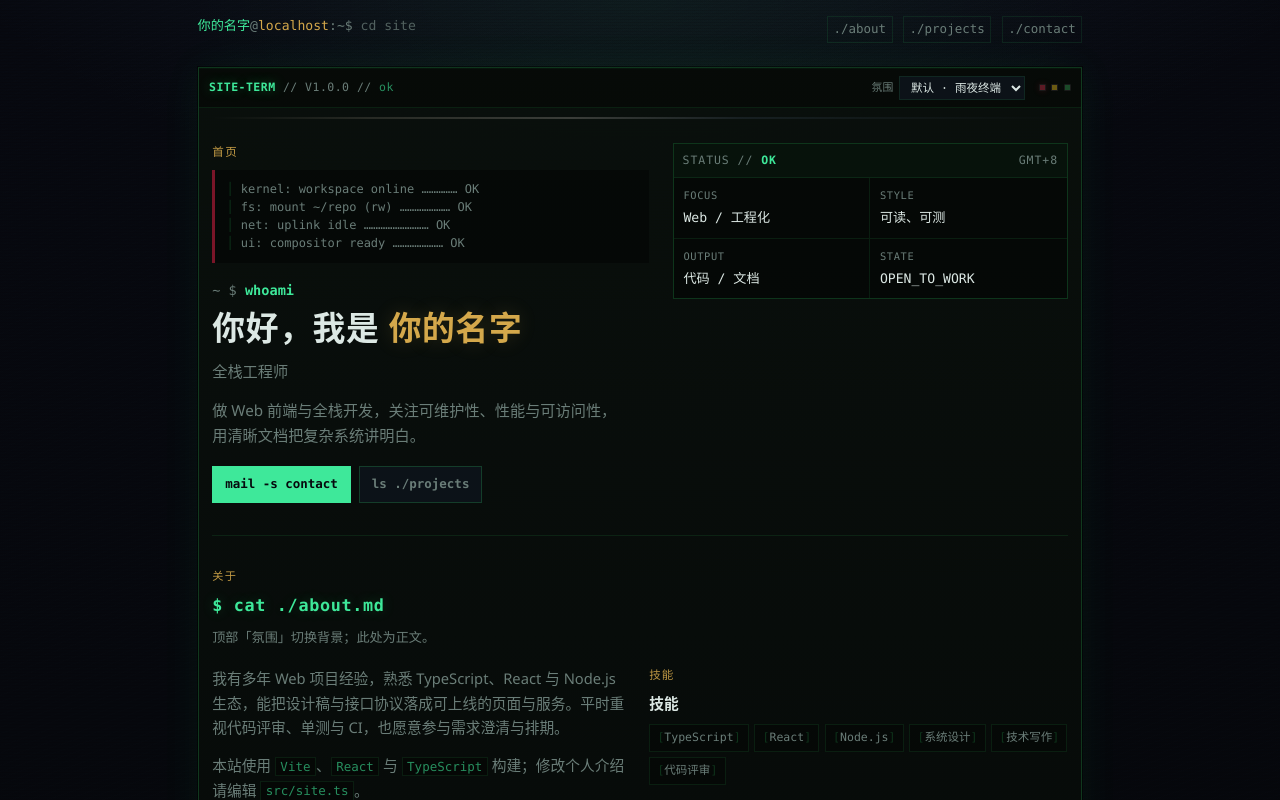
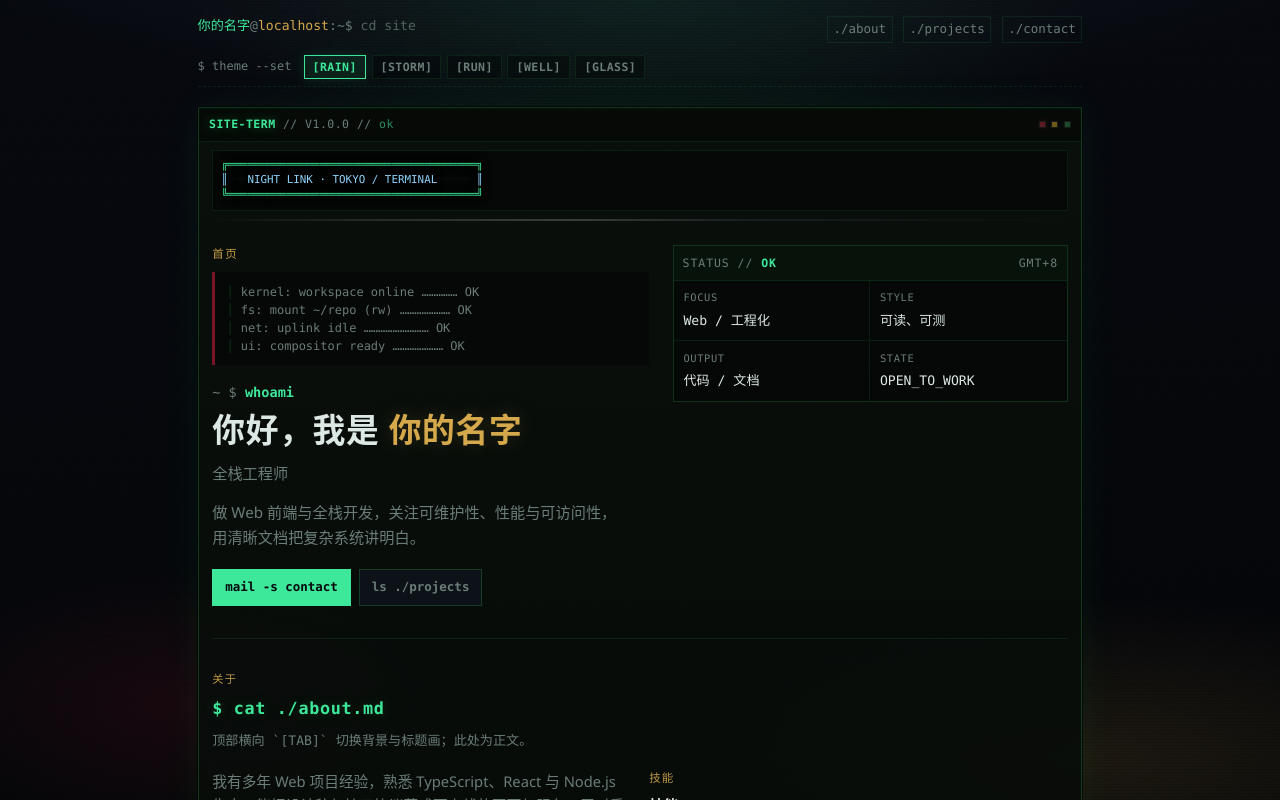
Before and after one commit to aptacc2421/my_blog_web, a React (Vite) app: page / in a window 1280 px wide. Shown: the top 800 px of the page. Built offline with nearby package versions, Linux system fonts and the light colour scheme.

Commit message:
fix: body data-atmosphere; feat: tab bar + term banners

```diff
--- a/index.html
+++ b/index.html
@@ -1,5 +1,5 @@
 <!doctype html>
-<html lang="zh-CN" data-atmosphere="default">
+<html lang="zh-CN">
   <head>
     <meta charset="UTF-8" />
     <link rel="icon" type="image/svg+xml" href="/favicon.svg" />
@@ -8,7 +8,7 @@
     <title>个人主页</title>
     <!-- 不使用外联字体，避免 fonts.googleapis.com 被墙/超时导致页面一直空白转圈 -->
   </head>
-  <body>
+  <body data-atmosphere="default">
     <div id="root"></div>
     <script type="module" src="/src/main.tsx"></script>
   </body>
--- a/src/App.css
+++ b/src/App.css
@@ -36,35 +36,71 @@
   min-width: 0;
 }
 
-.theme-picker {
-  display: inline-flex;
+/* 顶部横向「终端选项卡」：切换 body[data-atmosphere] */
+.atm-toolbar {
+  display: flex;
+  flex-wrap: wrap;
   align-items: center;
-  gap: 0.35rem;
-  text-transform: none;
-  letter-spacing: 0;
+  gap: 0.5rem 0.75rem;
+  padding: 0.45rem 0;
+  font-family: var(--font-mono);
+  font-size: 0.75rem;
+  border-bottom: 1px dashed var(--border-dim);
+  margin-bottom: 0.35rem;
 }
 
-.theme-picker__label {
-  font-size: 0.68rem;
+.atm-toolbar__prompt {
   color: var(--text-muted);
+  flex-shrink: 0;
 }
 
-.theme-picker__select {
+.atm-toolbar__tabs {
+  display: flex;
+  flex-wrap: wrap;
+  gap: 0.35rem;
+  align-items: center;
+}
+
+.atm-tab {
   font-family: var(--font-mono);
   font-size: 0.72rem;
-  color: var(--text);
-  background: var(--surface);
+  font-weight: 600;
+  padding: 0.25rem 0.5rem;
   border: 1px solid var(--border-dim);
-  padding: 0.2rem 0.45rem;
-  max-width: min(220px, 52vw);
+  background: rgba(0, 0, 0, 0.35);
+  color: var(--text-muted);
   cursor: pointer;
+  letter-spacing: 0.04em;
 }
 
-.theme-picker__select:hover,
-.theme-picker__select:focus {
+.atm-tab:hover {
   border-color: var(--border);
-  outline: none;
   color: var(--phosphor);
+}
+
+.atm-tab--active {
+  border-color: var(--phosphor);
+  color: var(--phosphor);
+  background: rgba(57, 255, 122, 0.08);
+  box-shadow: 0 0 12px rgba(57, 255, 122, 0.12);
+}
+
+/* 早期游戏式彩色标题串 */
+.term-banner {
+  margin: 0.5rem 0 0.35rem;
+  padding: 0.45rem 0.5rem;
+  font-family: var(--font-mono);
+  font-size: clamp(0.58rem, 1.35vw, 0.68rem);
+  line-height: 1.35;
+  border: 1px solid var(--border-dim);
+  background: rgba(0, 0, 0, 0.45);
+  overflow-x: auto;
+  white-space: pre;
+}
+
+.term-banner__line {
+  display: block;
+  text-shadow: 0 0 12px rgba(0, 0, 0, 0.5);
 }
 
 .frame__bar strong {
--- a/src/App.tsx
+++ b/src/App.tsx
@@ -2,11 +2,32 @@ import { useLayoutEffect, useState } from "react";
 import "./App.css";
 import { site } from "./site";
 import {
+  ATMOSPHERE_ORDER,
   ATMOSPHERE_STORAGE_KEY,
-  atmospheres,
+  getAtmosphereDef,
   isAtmosphereId,
   type AtmosphereId,
 } from "./themes";
+
+function TermBanner({ id }: { id: AtmosphereId }) {
+  const { banner } = getAtmosphereDef(id);
+  return (
+    <pre
+      className="term-banner"
+      aria-hidden="true"
+    >
+      {banner.map((line, i) => (
+        <span
+          key={i}
+          className="term-banner__line"
+          style={{ color: line.color }}
+        >
+          {line.text}
+        </span>
+      ))}
+    </pre>
+  );
+}
 
 function readAtmosphere(): AtmosphereId {
   try {
@@ -24,7 +45,7 @@ function App() {
   const [atmosphere, setAtmosphere] = useState<AtmosphereId>(readAtmosphere);
 
   useLayoutEffect(() => {
-    document.documentElement.dataset.atmosphere = atmosphere;
+    document.body.dataset.atmosphere = atmosphere;
   }, [atmosphere]);
 
   const onAtmosphereChange = (id: string) => {
@@ -54,27 +75,34 @@ function App() {
         </div>
       </nav>
 
+      <div className="atm-toolbar" role="tablist" aria-label="切换背景氛围">
+        <span className="atm-toolbar__prompt" aria-hidden="true">
+          $ theme --set
+        </span>
+        <div className="atm-toolbar__tabs">
+          {ATMOSPHERE_ORDER.map((id) => (
+            <button
+              type="button"
+              key={id}
+              role="tab"
+              aria-selected={atmosphere === id}
+              className={
+                atmosphere === id ? "atm-tab atm-tab--active" : "atm-tab"
+              }
+              onClick={() => onAtmosphereChange(id)}
+            >
+              [{getAtmosphereDef(id).tab}]
+            </button>
+          ))}
+        </div>
+      </div>
+
       <div className="frame" role="presentation">
         <div className="frame__bar">
           <span className="frame__bar-left">
             <strong>{system.name}</strong> // v{system.version} //{" "}
             <span className="frame__ok">ok</span>
           </span>
-          <label className="theme-picker">
-            <span className="theme-picker__label">氛围</span>
-            <select
-              className="theme-picker__select"
-              value={atmosphere}
-              onChange={(e) => onAtmosphereChange(e.target.value)}
-              aria-label="切换页面背景氛围"
-            >
-              {atmospheres.map((a) => (
-                <option key={a.id} value={a.id}>
-                  {a.label}
-                </option>
-              ))}
-            </select>
-          </label>
           <span className="frame__dots" aria-hidden="true">
             <span />
             <span />
@@ -82,6 +110,7 @@ function App() {
           </span>
         </div>
         <div className="frame__body">
+          <TermBanner id={atmosphere} />
           <div className="window-horizon" aria-hidden="true" />
 
           <main id="top">
@@ -136,7 +165,9 @@ function App() {
                 <h2 id="about-title" className="section__title">
                   $ cat ./about.md
                 </h2>
-                <p className="section__hint">顶部「氛围」切换背景；此处为正文。</p>
+                <p className="section__hint">
+                  顶部横向 `[TAB]` 切换背景与标题画；此处为正文。
+                </p>
               </div>
               <div className="grid-2">
                 <div className="prose">
--- a/src/main.tsx
+++ b/src/main.tsx
@@ -8,7 +8,7 @@ import { ATMOSPHERE_STORAGE_KEY, isAtmosphereId } from "./themes";
 try {
   const v = localStorage.getItem(ATMOSPHERE_STORAGE_KEY);
   if (v && isAtmosphereId(v)) {
-    document.documentElement.dataset.atmosphere = v;
+    document.body.dataset.atmosphere = v;
   }
 } catch {
   /* private mode etc. */
--- a/src/themes.css
+++ b/src/themes.css
@@ -1,115 +1,114 @@
 /**
- * 氛围 = 背景层（渐变 / 雨丝 / 色相），由 html[data-atmosphere] 切换。
- * 若要「图片背景」：任选 id 下增加
- *   html[data-atmosphere="xxx"] body { background-image: url("/bg/your.jpg"), ... }
- * 并把图片放到 public/bg/
+ * 氛围由 body[data-atmosphere] 切换（与 React 同步，避免只写在 html 上不生效）。
+ * 图片层：可在对应 body[data-atmosphere="…"] 上加 url("/bg/xxx.jpg")。
  */
 
-html[data-atmosphere="default"] body {
+body[data-atmosphere="default"] {
   background-color: var(--bg);
   background-image:
     radial-gradient(ellipse 120% 55% at 50% -15%, var(--tokyo-blue), transparent 52%),
-    radial-gradient(ellipse 80% 45% at 85% 95%, rgba(212, 168, 75, 0.09), transparent 45%),
-    radial-gradient(ellipse 55% 40% at 15% 88%, rgba(120, 22, 38, 0.14), transparent 42%),
-    radial-gradient(ellipse 900px 380px at 50% 0%, rgba(57, 255, 122, 0.05), transparent 50%),
+    radial-gradient(ellipse 80% 45% at 85% 95%, rgba(212, 168, 75, 0.12), transparent 45%),
+    radial-gradient(ellipse 55% 40% at 15% 88%, rgba(120, 22, 38, 0.18), transparent 42%),
+    radial-gradient(ellipse 900px 380px at 50% 0%, rgba(57, 255, 122, 0.08), transparent 50%),
     linear-gradient(175deg, #070910 0%, var(--bg) 42%, #040508 100%);
+  background-attachment: fixed;
 }
 
-html[data-atmosphere="default"] body::before {
-  opacity: 0.16;
+body[data-atmosphere="default"]::before {
+  opacity: 0.18;
   background-image: repeating-linear-gradient(
     -19deg,
     transparent,
     transparent 5px,
-    rgba(170, 198, 230, 0.055) 5px,
-    rgba(170, 198, 230, 0.055) 6px
+    rgba(170, 198, 230, 0.065) 5px,
+    rgba(170, 198, 230, 0.065) 6px
   );
 }
 
-/* 雨落狂流：更暗、雨更密、偏青灰 */
-html[data-atmosphere="storm"] body {
-  background-color: #030508;
+body[data-atmosphere="storm"] {
+  background-color: #020408;
   background-image:
-    radial-gradient(ellipse 100% 50% at 50% -10%, rgba(60, 85, 115, 0.35), transparent 55%),
-    radial-gradient(ellipse 70% 55% at 10% 100%, rgba(20, 35, 55, 0.5), transparent 50%),
-    linear-gradient(180deg, #04060a 0%, #020305 100%);
+    radial-gradient(ellipse 100% 50% at 50% -10%, rgba(50, 75, 110, 0.5), transparent 55%),
+    radial-gradient(ellipse 70% 55% at 10% 100%, rgba(15, 28, 48, 0.65), transparent 50%),
+    linear-gradient(180deg, #03050a 0%, #010204 100%);
+  background-attachment: fixed;
 }
 
-html[data-atmosphere="storm"] body::before {
-  opacity: 0.26;
+body[data-atmosphere="storm"]::before {
+  opacity: 0.32;
   background-image: repeating-linear-gradient(
     -21deg,
     transparent,
     transparent 4px,
-    rgba(130, 160, 195, 0.07) 4px,
-    rgba(130, 160, 195, 0.07) 5px
+    rgba(130, 160, 195, 0.09) 4px,
+    rgba(130, 160, 195, 0.09) 5px
   );
 }
 
-/* 盛夏大逃亡：高对比暖色、雨丝减弱，像暴晒与逃逸 */
-html[data-atmosphere="midsummer"] body {
-  background-color: #0a0805;
+body[data-atmosphere="midsummer"] {
+  background-color: #0c0804;
   background-image:
-    radial-gradient(ellipse 90% 60% at 20% -5%, rgba(255, 200, 90, 0.18), transparent 50%),
-    radial-gradient(ellipse 70% 50% at 95% 20%, rgba(255, 140, 60, 0.1), transparent 45%),
-    radial-gradient(ellipse 60% 40% at 50% 100%, rgba(40, 25, 18, 0.85), transparent 55%),
-    linear-gradient(165deg, #120c08 0%, #060504 55%, #030201 100%);
+    radial-gradient(ellipse 90% 60% at 20% -5%, rgba(255, 200, 90, 0.28), transparent 50%),
+    radial-gradient(ellipse 70% 50% at 95% 20%, rgba(255, 120, 50, 0.16), transparent 45%),
+    radial-gradient(ellipse 60% 40% at 50% 100%, rgba(30, 18, 12, 0.9), transparent 55%),
+    linear-gradient(165deg, #140e08 0%, #080604 55%, #030201 100%);
+  background-attachment: fixed;
 }
 
-html[data-atmosphere="midsummer"] body::before {
-  opacity: 0.06;
+body[data-atmosphere="midsummer"]::before {
+  opacity: 0.07;
   background-image: repeating-linear-gradient(
     -18deg,
     transparent,
     transparent 7px,
-    rgba(255, 220, 180, 0.04) 7px,
-    rgba(255, 220, 180, 0.04) 8px
+    rgba(255, 220, 180, 0.05) 7px,
+    rgba(255, 220, 180, 0.05) 8px
   );
 }
 
-/* 红井：中心下沉暗红、边缘铁黑 */
-html[data-atmosphere="redwell"] body {
-  background-color: #050304;
+body[data-atmosphere="redwell"] {
+  background-color: #040102;
   background-image:
-    radial-gradient(ellipse 55% 50% at 50% 55%, rgba(110, 12, 28, 0.45), transparent 62%),
-    radial-gradient(ellipse 120% 80% at 50% 100%, rgba(30, 6, 10, 0.9), transparent 55%),
-    radial-gradient(ellipse 80% 40% at 50% 0%, rgba(40, 20, 25, 0.35), transparent 50%),
-    linear-gradient(180deg, #080506 0%, #030202 100%);
+    radial-gradient(ellipse 50% 48% at 50% 58%, rgba(130, 18, 36, 0.55), transparent 62%),
+    radial-gradient(ellipse 120% 80% at 50% 100%, rgba(25, 4, 8, 0.95), transparent 55%),
+    radial-gradient(ellipse 80% 40% at 50% 0%, rgba(50, 15, 22, 0.45), transparent 50%),
+    linear-gradient(180deg, #0a0506 0%, #020101 100%);
+  background-attachment: fixed;
 }
 
-html[data-atmosphere="redwell"] body::before {
-  opacity: 0.1;
+body[data-atmosphere="redwell"]::before {
+  opacity: 0.12;
   background-image: repeating-linear-gradient(
     -17deg,
     transparent,
     transparent 6px,
-    rgba(200, 100, 110, 0.04) 6px,
-    rgba(200, 100, 110, 0.04) 7px
+    rgba(220, 100, 110, 0.055) 6px,
+    rgba(220, 100, 110, 0.055) 7px
   );
 }
 
-/* 落地窗：强水平光带、室内冷侧 + 窗外暖街 */
-html[data-atmosphere="window"] body {
-  background-color: #07080c;
+body[data-atmosphere="window"] {
+  background-color: #06070c;
   background-image:
     linear-gradient(
       180deg,
-      rgba(255, 248, 235, 0.07) 0%,
-      rgba(255, 248, 235, 0.02) 8%,
-      transparent 14%
+      rgba(255, 248, 235, 0.1) 0%,
+      rgba(255, 248, 235, 0.03) 10%,
+      transparent 18%
     ),
-    radial-gradient(ellipse 100% 70% at 50% 110%, rgba(255, 190, 120, 0.08), transparent 50%),
-    radial-gradient(ellipse 80% 50% at 0% 50%, rgba(70, 95, 130, 0.12), transparent 45%),
-    linear-gradient(95deg, #06070b 0%, #0a0c12 40%, #080a10 100%);
+    radial-gradient(ellipse 100% 70% at 50% 110%, rgba(255, 190, 120, 0.12), transparent 50%),
+    radial-gradient(ellipse 80% 50% at 0% 50%, rgba(70, 95, 130, 0.16), transparent 45%),
+    linear-gradient(95deg, #05060b 0%, #0b0d14 40%, #080a10 100%);
+  background-attachment: fixed;
 }
 
-html[data-atmosphere="window"] body::before {
-  opacity: 0.12;
+body[data-atmosphere="window"]::before {
+  opacity: 0.14;
   background-image: repeating-linear-gradient(
     -20deg,
     transparent,
     transparent 6px,
-    rgba(180, 200, 230, 0.045) 6px,
-    rgba(180, 200, 230, 0.045) 7px
+    rgba(180, 200, 230, 0.055) 6px,
+    rgba(180, 200, 230, 0.055) 7px
   );
 }
--- a/src/themes.ts
+++ b/src/themes.ts
@@ -1,17 +1,77 @@
-/** 本地存储键：切换后刷新仍保留 */
+/** 本地存储键 */
 export const ATMOSPHERE_STORAGE_KEY = "my_blog_web_atmosphere";
 
-/** 顶部选项：只驱动背景/氛围，与正文无关。id 对应 document.documentElement[data-atmosphere] */
-export const atmospheres = [
-  { id: "default", label: "默认 · 雨夜终端" },
-  { id: "storm", label: "雨落狂流之暗" },
-  { id: "midsummer", label: "迎着盛夏大逃亡" },
-  { id: "redwell", label: "东京 · 红井" },
-  { id: "window", label: "落地窗与反光" },
-] as const;
+export type AtmosphereId =
+  | "default"
+  | "storm"
+  | "midsummer"
+  | "redwell"
+  | "window";
 
-export type AtmosphereId = (typeof atmospheres)[number]["id"];
+/** 横向选项卡顺序（终端里像 `[ MODE ]`） */
+export const ATMOSPHERE_ORDER: AtmosphereId[] = [
+  "default",
+  "storm",
+  "midsummer",
+  "redwell",
+  "window",
+];
+
+export type BannerLine = { text: string; color: string };
+
+export type AtmosphereDef = {
+  tab: string;
+  /** 早期游戏标题感：彩色多行字符串，仅占装饰层 */
+  banner: BannerLine[];
+};
+
+export const ATMOSPHERE_DEF: Record<AtmosphereId, AtmosphereDef> = {
+  default: {
+    tab: "RAIN",
+    banner: [
+      { text: "╔══════════════════════════════════════╗", color: "#3ee89a" },
+      { text: "║   NIGHT LINK · TOKYO / TERMINAL      ║", color: "#8fd4ff" },
+      { text: "╚══════════════════════════════════════╝", color: "#3ee89a" },
+    ],
+  },
+  storm: {
+    tab: "STORM",
+    banner: [
+      { text: "▓▓▓▓▓▓▓▓▓▓▓▓▓▓▓▓▓▓▓▓▓▓▓▓▓▓▓▓▓▓▓▓▓▓▓▓▓▓", color: "#4a6a8a" },
+      { text: "  HEAVY RAIN · LOW VISIBILITY · COLD  ", color: "#a8c8e8" },
+      { text: "▓▓▓▓▓▓▓▓▓▓▓▓▓▓▓▓▓▓▓▓▓▓▓▓▓▓▓▓▓▓▓▓▓▓▓▓▓▓", color: "#3a5a78" },
+    ],
+  },
+  midsummer: {
+    tab: "RUN",
+    banner: [
+      { text: "≈≈≈≈≈≈≈≈≈≈≈≈≈≈≈≈≈≈≈≈≈≈≈≈≈≈≈≈≈≈≈≈≈≈≈≈≈≈", color: "#ffb347" },
+      { text: "  MIDSUMMER ESCAPE · HEAT HAZE · ROAD  ", color: "#ffe566" },
+      { text: "≈≈≈≈≈≈≈≈≈≈≈≈≈≈≈≈≈≈≈≈≈≈≈≈≈≈≈≈≈≈≈≈≈≈≈≈≈≈", color: "#ff8844" },
+    ],
+  },
+  redwell: {
+    tab: "WELL",
+    banner: [
+      { text: "░░░░░░░░░░░░░░░░░░░░░░░░░░░░░░░░░░░░", color: "#5a1018" },
+      { text: "  DEEP RED · SUBWAY STEAM · WARNING   ", color: "#ff6b6b" },
+      { text: "░░░░░░░░░░░░░░░░░░░░░░░░░░░░░░░░░░░░", color: "#3a080c" },
+    ],
+  },
+  window: {
+    tab: "GLASS",
+    banner: [
+      { text: "▁▁▁▁▁▁▁▁▁▁▁▁▁▁▁▁▁▁▁▁▁▁▁▁▁▁▁▁▁▁▁▁▁▁▁▁▁▁", color: "#fff3dc" },
+      { text: "  FLOOR-TO-CEILING · CITY GLOW BELOW  ", color: "#c8ddff" },
+      { text: "▔▔▔▔▔▔▔▔▔▔▔▔▔▔▔▔▔▔▔▔▔▔▔▔▔▔▔▔▔▔▔▔▔▔▔▔▔▔", color: "#ffe8c8" },
+    ],
+  },
+};
 
 export function isAtmosphereId(s: string): s is AtmosphereId {
-  return atmospheres.some((a) => a.id === s);
+  return (ATMOSPHERE_ORDER as readonly string[]).includes(s);
 }
+
+export function getAtmosphereDef(id: AtmosphereId): AtmosphereDef {
+  return ATMOSPHERE_DEF[id];
+}
```
